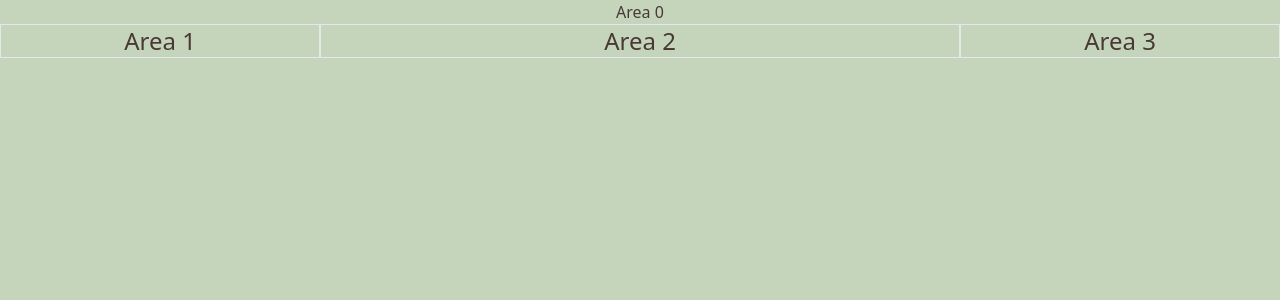
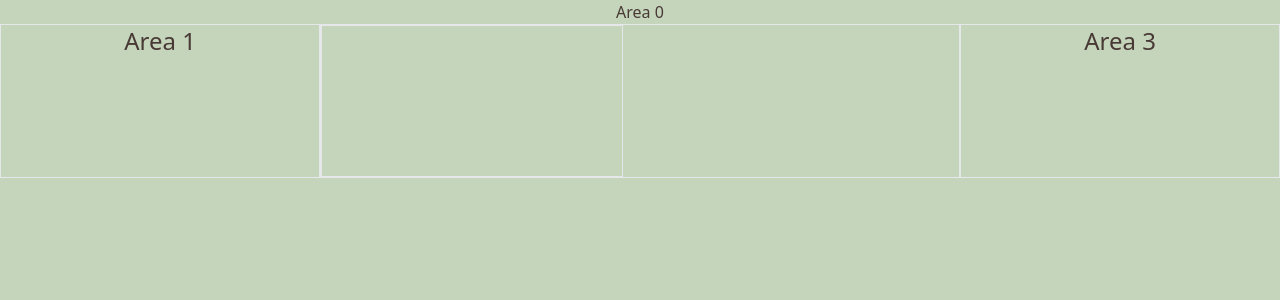
Before and after one commit to talostudios/talostudios-site, a Next.js app: page / in a window 1280 px wide. Shown: the top 300 px of the page. Built offline with nearby package versions, Linux system fonts and the light colour scheme.

Commit message:
added game-canvas

```diff
--- a/pages/index.tsx
+++ b/pages/index.tsx
@@ -9,7 +9,11 @@ export default function Home() {
         </div>
         <div className='flex flex-row'>
           <div className='w-1/4 border text-2xl'> Area 1 </div>
-          <div className='w-1/2 border text-2xl'> Area 2 </div>
+          <div className='game-container w-1/2 border text-2xl'>
+            <canvas className="game-canvas border">
+
+            </canvas>
+          </div>
           <div className='w-1/4 border text-2xl'> Area 3 </div>
         </div>
       </div>
```
